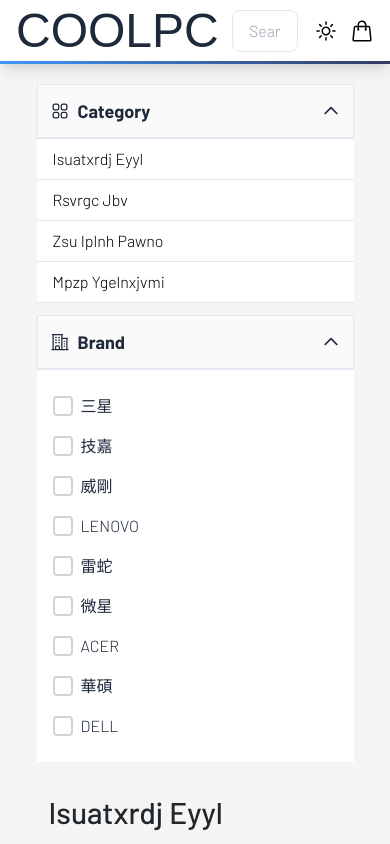
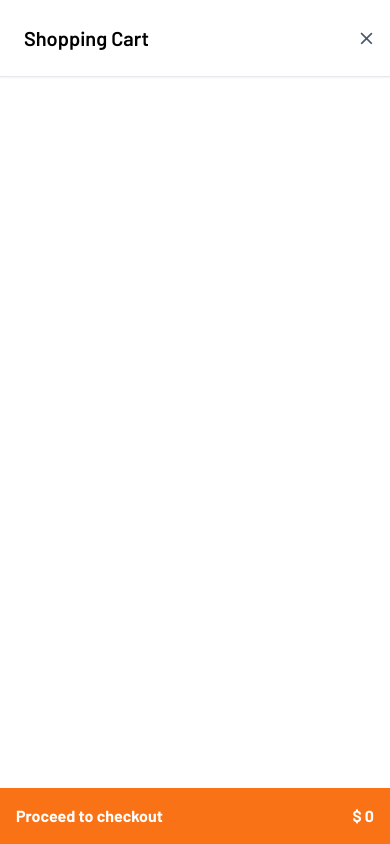
Before and after one commit to emily1129/my-cool-pc, a Vue app: page / in a window 390 px wide. Both pictures are taken after a click on the button 362 px from the left and 30 px from the top of the page. Shown: the top 844 px of the page. Built offline with nearby package versions, Linux system fonts and the light colour scheme; a web font is replaced by a local one.

Commit message:
feat: add vuex for shopping cart

```diff
--- a/package.json
+++ b/package.json
@@ -14,7 +14,8 @@
     "core-js": "^3.8.3",
     "portal-vue": "^2.1.7",
     "vue": "^2.6.14",
-    "vue-router": "^2.8.1"
+    "vue-router": "^2.8.1",
+    "vuex": "^3.6.2"
   },
   "devDependencies": {
     "@babel/core": "^7.12.16",
--- a/src/components/AppHeader.vue
+++ b/src/components/AppHeader.vue
@@ -8,7 +8,7 @@
       COOLPC
     </div>
     <!-- search -->
-    <div class="flex items-center mx-4 my-2">
+    <div class="flex items-center mx-4 my-2 dark:text-neutral-100">
       <input
         v-model="inputSearch"
         @input="handleSearch"
@@ -23,7 +23,7 @@
     <transition name="fade">
       <div
         v-if="showResults"
-        class="absolute top-16 left-0 w-full bg-white shadow-lg py-8 z-50"
+        class="absolute top-16 left-0 w-full bg-white dark:bg-slate-700 dark:text-neutral-50 shadow-lg py-8 z-50"
       >
         <div class="w-10/12 mx-auto">
           <h2 class="text-xl italic font-light mb-4">
@@ -35,20 +35,20 @@
                 v-for="item in filteredItems"
                 :key="item.id"
                 @click="toItemDetail(item.id)"
-                class="flex min-w-72 max-w-72 h-28 bg-white border border-gray-400 shadow-sm rounded-lg cursor-pointer"
+                class="flex min-w-72 max-w-72 h-28 bg-white dark:bg-slate-600 border border-slate-300 dark:border-slate-400 shadow-sm rounded-lg cursor-pointer"
               >
                 <img
                   src="https://dlcdnwebimgs.asus.com/gain/ac709e89-8fca-4cf5-b63b-f0426714078b/w185/fwebp"
                   :alt="item.title"
-                  class="w-1/2 h-28 object-cover border-r border-gray-400"
+                  class="w-1/2 h-auto object-cover border-r border-gray-400"
                 />
-                <div class="w-1/2 p-2 text-sm flex flex-col justify-between">
+                <div class="w-1/2 p-2 text-sm flex flex-col justify-between text-neutral-900 dark:text-neutral-50">
                   <p
-                    class="font-bold text-gray-900 overflow-hidden h-10 leading-tight"
+                    class="font-bold overflow-hidden h-10 leading-tight"
                   >
                     <span class="line-clamp-2">{{ item.title }}</span>
                   </p>
-                  <span class="text-gray-900 font-semibold mt-auto"
+                  <span class=" font-semibold mt-auto"
                     >${{ item.price }}</span
                   >
                 </div>
@@ -63,7 +63,7 @@
     </transition>
     <div class="ml-auto flex space-x-3 dark:text-slate-200">
       <DarkModeToggle />
-      <button class="text-xs my-auto">
+      <button class="text-xs my-auto" @click="openCartModal">
         <svg
           xmlns="http://www.w3.org/2000/svg"
           fill="none"
@@ -80,17 +80,20 @@
         </svg>
       </button>
     </div>
+    <ShoppingCartModal :isOpen="cartModal" @close-modal="() => { cartModal = false; }" />
   </div>
 </template>
 
 <script>
 import DarkModeToggle from "./DarkModeToggle.vue";
+import ShoppingCartModal from "./ShoppingCartModal.vue";
 import mockData from "@/mockData";
 
 export default {
   name: "AppHeader",
   components: {
     DarkModeToggle,
+    ShoppingCartModal
   },
   data() {
     return {
@@ -99,6 +102,7 @@ export default {
       isDarkMode: false,
       filteredItems: [],
       items: [],
+      cartModal: false,
     };
   },
   methods: {
@@ -138,6 +142,9 @@ export default {
     toItemDetail(itemId) {
       this.$router.push({ name: "ItemDetail", params: { itemId } });
     },
+    openCartModal() {
+      this.cartModal = true;
+    },
   },
   watch: {
     inputSearch(newVal) {
--- a/src/components/ItemCard.vue
+++ b/src/components/ItemCard.vue
@@ -29,7 +29,10 @@
           >
             {{ "$" + price }}
           </h3>
-          <button class="w-8 h-6 hover:bg-orange-500 bg-slate-600 px-2 rounded-sm text-white">
+          <button
+            class="w-8 h-6 md:w-10 md:h-8 text-md hover:bg-orange-500 bg-slate-600 px-2 text-white"
+            @click.stop="handleSvgButtonClick"
+          >
             <svg
               xmlns="http://www.w3.org/2000/svg"
               fill="none"
@@ -47,14 +50,14 @@
         </div>
       </div>
     </div>
-    <slot />
   </div>
 </template>
 
 <script>
+import { mapActions } from "vuex";
+
 export default {
   name: "ItemCard",
-  components: {},
   props: {
     id: {
       type: Number,
@@ -78,9 +81,24 @@ export default {
       default: false,
     },
   },
+  data() {
+    return {
+    };
+  },
   methods: {
+    ...mapActions(["addToCart"]),
     toItemDetail() {
       this.$router.push({ name: "ItemDetail", params: { itemId: this.id } });
+    },
+    handleSvgButtonClick() {
+      this.addToCart({
+        id: this.id,
+        title: this.title,
+        imgSrc: this.imgSrc,
+        price: this.price,
+        quantity: 1,
+      });
+      this.$emit('show-message', 'The item was succesfully added to you shopping cart.');
     },
   },
 };
--- /dev/null
+++ b/src/components/ShoppingCartModal.vue
@@ -0,0 +1,134 @@
+<template>
+  <div v-if="isOpen" class="fixed inset-0 flex justify-end z-50">
+    <div
+      class="absolute inset-0 bg-black opacity-50"
+      @click="$emit('close-modal')"
+    ></div>
+    <transition name="slide-in">
+      <div
+        class="relative w-full max-w-2xl bg-white dark:bg-slate-700 h-full shadow-lg transform transition-transform duration-300 ease-in-out"
+        :class="{ 'translate-x-0': isOpen, 'translate-x-full': !isOpen }"
+      >
+        <button
+          @click="$emit('close-modal')"
+          class="absolute top-4 right-4 text-4xl text-slate-600 hover:text-slate-800 dark:text-slate-100"
+        >
+          &times;
+        </button>
+        <h2
+          class="text-xl font-semibold mb-4 p-6 dark:text-white border-b dark:border-slate-500 shadow-sm"
+        >
+          Shopping Cart
+        </h2>
+        <div class="px-6 overflow-y-auto h-3/4">
+          <ul>
+            <li
+              v-for="item in cartItems"
+              :key="item.id"
+              class="flex items-center justify-between py-4 border-b dark:bg-slate-700 dark:border-slate-300"
+            >
+              <div class="flex items-center w-full dark:text-neutral-50">
+                <img
+                  src="https://dlcdnwebimgs.asus.com/gain/ac709e89-8fca-4cf5-b63b-f0426714078b/w185/fwebp"
+                  alt="item-img"
+                  class="w-28 h-28 object-cover"
+                />
+                <div class="flex-col w-full">
+                  <div class="flex justify-between items-start">
+                    <h3 class="flex-grow text-ellipsis overflow-hidden">
+                      {{ item.title }}
+                    </h3>
+                    <button
+                      @click="removeFromCart(item.id)"
+                      class="w-8 h-8 px-3 -translate-y-1.5 text-3xl text-neutral-400 dark:text-neutral-200 hover:text-red-500"
+                    >
+                      &times;
+                    </button>
+                  </div>
+                  <div
+                    class="w-full flex justify-between mt-2 text-right dark:text-slate-900"
+                  >
+                    <select
+                      v-model="item.quantity"
+                      @change="updateQuantity(item)"
+                    >
+                      <option v-for="n in 10" :key="n" :value="n">
+                        {{ n }}
+                      </option>
+                    </select>
+                    <p class="mt-auto dark:text-neutral-50">
+                      $ {{ item.price * item.quantity }}
+                    </p>
+                  </div>
+                </div>
+              </div>
+            </li>
+          </ul>
+          <!-- <button
+            @click="continueToPayment"
+            class="flex justify-between w-full absolute bottom-0 right-0 bg-slate-500 text-white font-bold p-4 hover:bg-slate-900"
+          > -->
+          <button
+            @click="continueToPayment"
+            class="flex justify-between w-full absolute bottom-0 right-0 bg-orange-500 text-white font-bold p-4 hover:bg-orange-600"
+          >
+            <p>Proceed to checkout</p>
+            <p>$ {{ orderTotal }}</p>
+          </button>
+        </div>
+      </div>
+    </transition>
+  </div>
+</template>
+
+<script>
+import { mapGetters, mapActions } from "vuex";
+
+export default {
+  props: {
+    isOpen: {
+      type: Boolean,
+      default: false,
+    },
+  },
+  computed: {
+    ...mapGetters(["cartItems", "cartTotal"]),
+    cartSubtotal() {
+      return this.cartItems.reduce(
+        (acc, item) => acc + item.price * item.quantity,
+        0
+      );
+    },
+    orderTotal() {
+      return this.cartSubtotal;
+    },
+  },
+  methods: {
+    ...mapActions(["removeFromCart", "updateQuantity"]),
+    continueToPayment() {
+      // Implement the payment logic here
+      alert("Continue to payment");
+    },
+  },
+};
+</script>
+
+<style scoped>
+.fixed.inset-0 {
+  position: fixed;
+  top: 0;
+  left: 0;
+  right: 0;
+  bottom: 0;
+}
+.slide-in-enter-active,
+.slide-in-leave-active {
+  transition: transform 0.3s ease;
+}
+.slide-in-enter {
+  transform: translateX(100%);
+}
+.slide-in-leave-to {
+  transform: translateX(100%);
+}
+</style>
--- a/src/main.js
+++ b/src/main.js
@@ -2,6 +2,7 @@ import Vue from 'vue'
 import App from './App.vue'
 import PortalVue from 'portal-vue'
 import router from '@/router'
+import store from './store';
 import '@/assets/css/index.css'
 
 Vue.config.productionTip = false
@@ -10,5 +11,6 @@ Vue.use(PortalVue)
 
 new Vue({
   router,
+  store,
   render: h => h(App),
 }).$mount('#app')
--- /dev/null
+++ b/src/store/index.js
@@ -0,0 +1,53 @@
+import Vue from 'vue';
+import Vuex from 'vuex';
+
+Vue.use(Vuex);
+
+const store = new Vuex.Store({
+  state: {
+    cart: [],
+    activeCategory: null,
+  },
+  mutations: {
+    ADD_TO_CART(state, item) {
+      const existingItem = state.cart.find(i => i.id === item.id);
+      if (existingItem) {
+        existingItem.quantity += item.quantity;
+      } else {
+        state.cart.push(item);
+      }
+    },
+    REMOVE_FROM_CART(state, itemId) {
+      state.cart = state.cart.filter(item => item.id !== itemId);
+    },
+    UPDATE_QUANTITY(state, { id, quantity }) {
+      const cartItem = state.cart.find(item => item.id === id);
+      if (cartItem) cartItem.quantity = quantity;
+    },
+    SET_ACTIVE_CATEGORY(state, category) {
+      state.activeCategory = category;
+    }
+  },
+  actions: {
+    addToCart({ commit }, item) {
+      commit('ADD_TO_CART', item);
+    },
+    removeFromCart({ commit }, itemId) {
+      commit('REMOVE_FROM_CART', itemId);
+    },
+    updateQuantity({ commit }, payload) {
+      commit('UPDATE_QUANTITY', payload);
+    },
+    setActiveCategory({commit}, category) {
+      commit('SET_ACTIVE_CATEGORY', category);
+    }
+  },
+  getters: {
+    cartItems: state => state.cart,
+    cartItemCount: state => state.cart.length,
+    cartTotal: state => state.cart.reduce((total, item) => total + item.price * item.quantity, 0),
+    activeCategory: (state) => state.activeCategory,
+  },
+});
+
+export default store;
```
Also changed, not shown: 1 other file (tests, documents, lock files or other folders).
